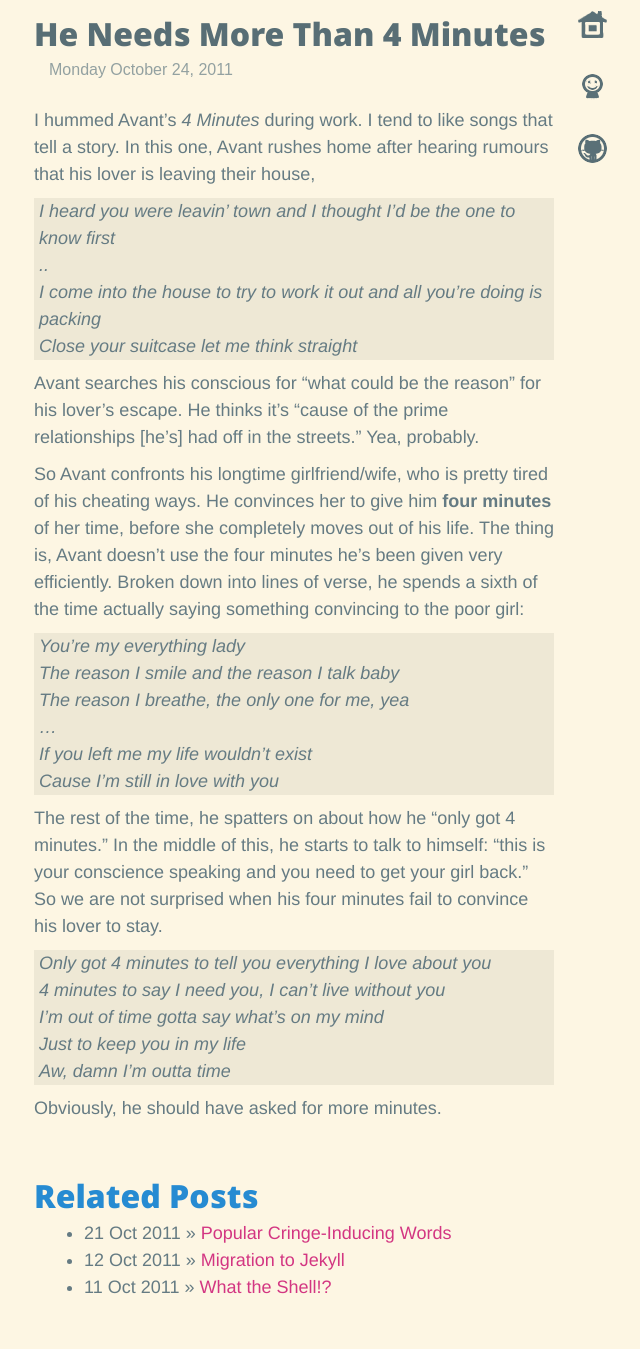
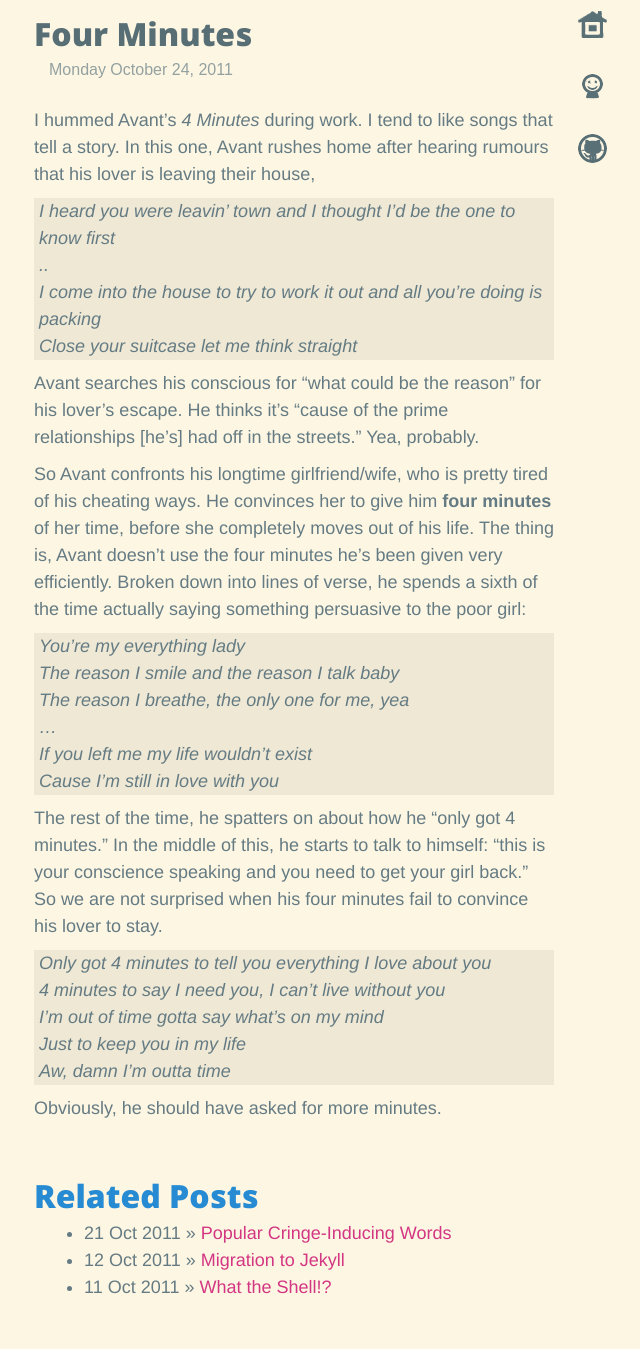
Before and after one commit to dangduc/dangduc.github.com, a Jekyll site: the page built from _posts/2011-10-24-4-minutes.md, in a window 1280 px wide. Shown: the whole page, without its empty margins (296-936 px from the left). Built offline with Jekyll 4.4.1, drawn with Linux system fonts in a browser that asks for light colours; some web fonts are replaced; Markdown is read by kramdown in place of the engine named in the settings.

Commit message:
revision to 4 minutes

```diff
--- a/_posts/2011-10-24-he-needs-more-than-4-minutes.md
+++ b/_posts/2011-10-24-4-minutes.md
@@ -1,6 +1,6 @@
 ---
 layout: post
-title: He Needs More Than 4 Minutes
+title: Four Minutes
 ---
 
 I hummed Avant's *4 Minutes* during work. I tend to like songs that tell a story. In this one, Avant rushes home after hearing rumours that his lover is leaving their house,
@@ -15,7 +15,7 @@
 
 Avant searches his conscious for "what could be the reason" for his lover's escape. He thinks it's "cause of the prime relationships [he's] had off in the streets." Yea, probably.
 
-So Avant confronts his longtime girlfriend/wife, who is pretty tired of his cheating ways. He convinces her to give him **four minutes** of her time, before she completely moves out of his life. The thing is, Avant doesn't use the four minutes he's been given very efficiently. Broken down into lines of verse, he spends a sixth of the time actually saying something convincing to the poor girl:
+So Avant confronts his longtime girlfriend/wife, who is pretty tired of his cheating ways. He convinces her to give him **four minutes** of her time, before she completely moves out of his life. The thing is, Avant doesn't use the four minutes he's been given very efficiently. Broken down into lines of verse, he spends a sixth of the time actually saying something persuasive to the poor girl:
 
 >You're my everything lady
 
```
